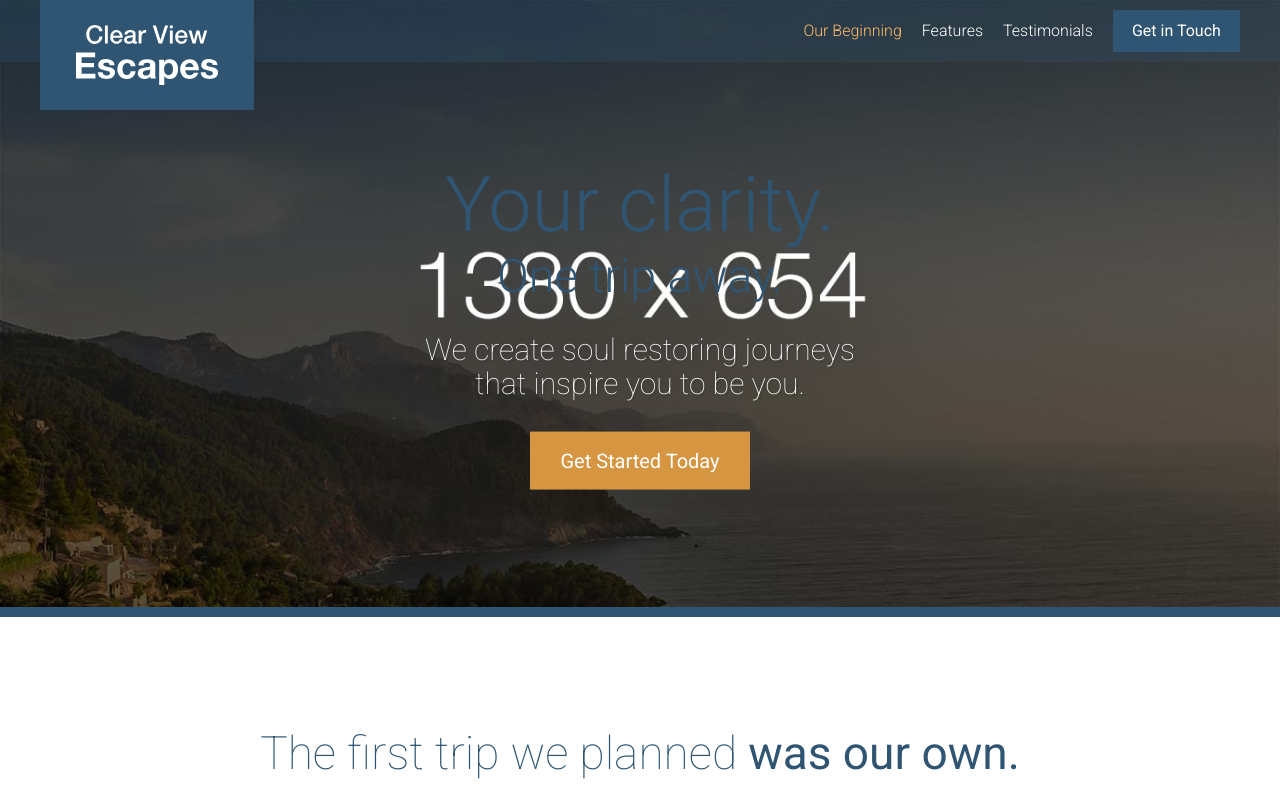
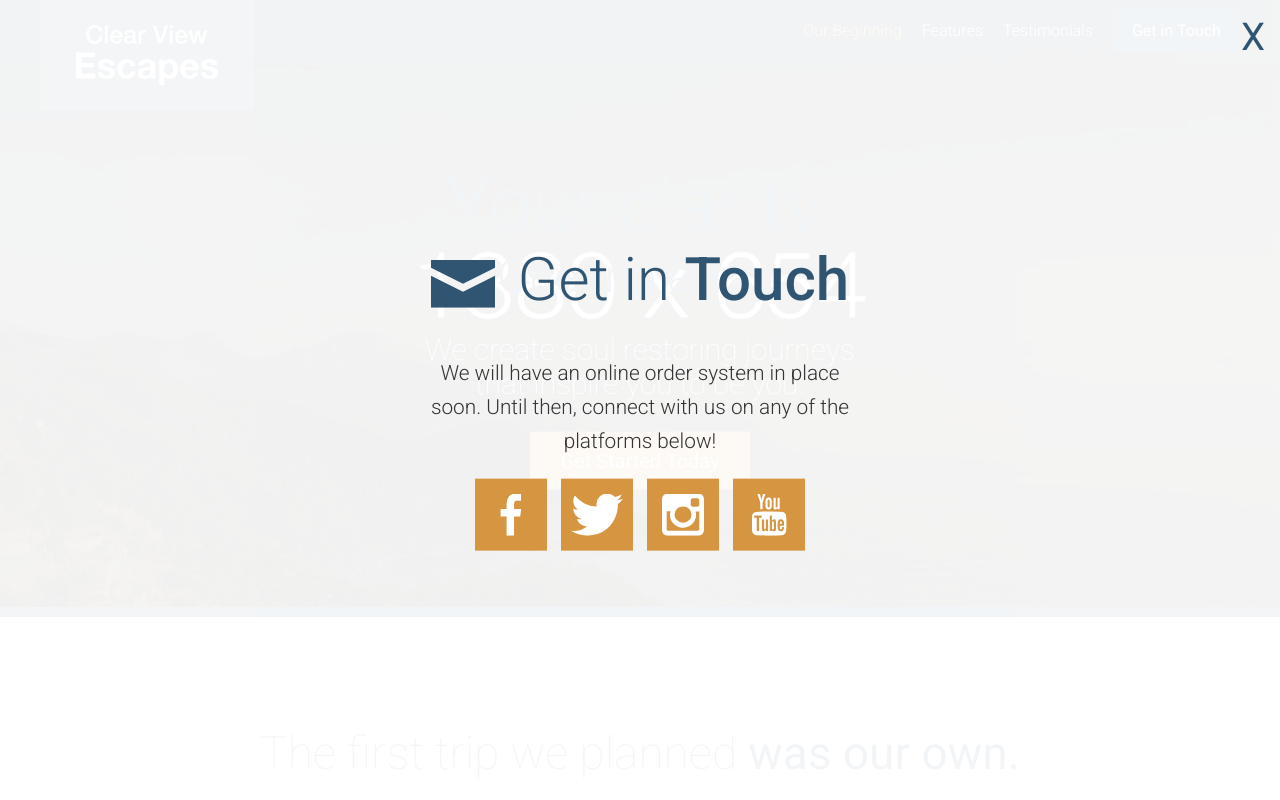
Before and after one commit to rabinrai44/travel-site-redesign, a website: page app/index.html in a window 1280 px wide. Both pictures are taken after a click on the link "Get Started Today". Shown: the top 800 px of the page. Drawn offline with Linux system fonts and the light colour scheme.

Commit message:
Completed the modal overlay.

```diff
--- a/app/assets/scripts/App.js
+++ b/app/assets/scripts/App.js
@@ -3,8 +3,10 @@ import MobileMenu from './modules/MobileMenu';
 import RevealOnScroll from './modules/RevealOnScroll';
 import $ from 'jquery';
 import StickyHeader from './modules/StickyHeader';
+import Modal from './modules/Modal';
 
 var mobileMenu = new MobileMenu();
 new RevealOnScroll($(".feature-item"), "85%");
 new RevealOnScroll($(".testimonial"), "60%");
 var stickyHeader = new StickyHeader();
+var modal = new Modal();
--- /dev/null
+++ b/app/assets/styles/modules/_modal.css
@@ -0,0 +1,49 @@
+.modal {
+  position: fixed;
+  z-index: 5;
+  background-color: rgba(255, 255, 255, 0.94);
+  top: 0;
+  bottom: 0;
+  left: 0;
+  right: 0;
+  opacity: 0;
+  visibility: hidden;
+  transform: scale(1.2);
+  transition: all .3s ease-out;
+
+  &--is-visible {
+    opacity: 1;
+    visibility: visible;
+    transform: scale(1);
+  }
+
+  &__inner {
+    position: absolute;
+    width: 100%;
+    top: 50%;
+    transform: translateY(-50%);
+  }
+
+  &__description {
+    text-align: center;
+    font-size: 1.3rem;
+    font-weight: 300;
+    line-height: 1.65;
+  }
+
+
+  &__close {
+    position: absolute;
+    top: 15px;
+    right: 15px;
+    font-size: 2rem;
+    transform: scale(1.2);
+    transform-origin: 100% 0;
+    color: $mainBlue;
+    cursor: pointer;
+
+    &:hover {
+      color: $mainOrange;
+    }
+  }
+}
--- a/app/assets/styles/modules/_section-title.css
+++ b/app/assets/styles/modules/_section-title.css
@@ -13,6 +13,11 @@
 
   &--blue {
     color: $mainBlue;
+  }
+
+  &--less-margin {
+    margin-bottom: 1.3rem;
+    margin-top: 0;
   }
 
   &__icon {
--- /dev/null
+++ b/app/assets/styles/modules/_social-icons.css
@@ -0,0 +1,26 @@
+.social-icons {
+  text-align: center;
+
+  &__icon {
+    background-color: $mainOrange;
+    display: inline-block;
+    margin: 0 5px 5px 5px;
+    height: 72px;
+    width: 33%;
+    position: relative;
+
+  @mixin atSmall {
+    width: 72px;
+    margin: 0 5px;
+  }
+
+
+    .icon {
+      display: block;
+      position: absolute;
+      top: 50%;
+      left: 50%;
+      transform: translate(-50%, -50%);
+    }
+  }
+}
--- a/app/assets/styles/modules/_wrapper.css
+++ b/app/assets/styles/modules/_wrapper.css
@@ -8,6 +8,10 @@
 
   &--medium {
     max-width: 976px;
+  }
+
+  &--narrow {
+    max-width: 470px;
   }
 
   &--no-padding-until-medium {
--- a/app/assets/styles/styles.css
+++ b/app/assets/styles/styles.css
@@ -17,3 +17,5 @@
 @import "modules/_site-header";
 @import "modules/_primary-nav";
 @import "modules/_reveal-item";
+@import "modules/_modal";
+@import "modules/_social-icons";
--- a/app/index.html
+++ b/app/index.html
@@ -23,7 +23,7 @@
 
       <div class="site-header__menu-content">
         <div class="site-header__btn-container">
-          <a href="#" class="btn">Get in Touch</a>
+          <a href="#" class="btn open-modal">Get in Touch</a>
         </div><!-- .btn-container -->
         <nav class="primary-nav primary-nav--pull-right">
           <ul>
@@ -48,7 +48,7 @@
         <h1 class="large-hero__title">Your clarity.</h1>
         <h2 class="large-hero__subtitle">One trip away.</h2>
         <p class="large-hero__description">We create soul restoring journeys that inspire you to be you.</p>
-        <p><a href="#" class="btn btn--orange btn--large">Get Started Today</a></p>
+        <p><a href="#" class="btn btn--orange btn--large open-modal">Get Started Today</a></p>
     </div><!-- .wrapper -->
   </div><!-- .large-hero__text-content -->
 </div><!-- .large-hero -->
@@ -158,9 +158,27 @@
 
   <footer class="site-footer">
     <div class="wrapper">
-        <p><span class="site-footer__text">Copyright &copy; 2016 Clear View Escapes. All rights reserved. </span> <a href="#" class="btn btn--orange">Get in Touch</a></p>
+        <p><span class="site-footer__text">Copyright &copy; 2016 Clear View Escapes. All rights reserved. </span> <a href="#" class="btn btn--orange open-modal">Get in Touch</a></p>
     </div><!-- .wrapper -->
   </footer><!-- footer -->
+
+  <div class="modal">
+    <div class="modal__inner">
+      <h2 class="section-title section-title--blue section-title--less-margin"><span class="icon icon--mail section-title__icon"></span> Get in <strong>Touch</strong></h2>
+      <div class="wrapper wrapper--narrow">
+          <p class="modal__description">We will have an online order system in place soon. Until then, connect with us on any of the platforms below! </p>
+      </div><!-- .wrapper -->
+
+      <div class="social-icons">
+          <a href="#" class="social-icons__icon"><span class="icon icon--facebook"></span></a>
+          <a href="#" class="social-icons__icon"><span class="icon icon--twitter"></span></a>
+          <a href="#" class="social-icons__icon"><span class="icon icon--instagram"></span></a>
+          <a href="#" class="social-icons__icon"><span class="icon icon--youtube"></span></a>
+      </div><!-- .social-icons -->
+    </div><!-- .modal__inner -->
+    <div class="modal__close">X</div><!-- .modal__close -->
+  </div><!-- .modal -->
+
   <script src="/temp/scripts/App.js"></script>
 </body>
 </html>
--- a/app/temp/styles/styles.css
+++ b/app/temp/styles/styles.css
@@ -589,6 +589,10 @@ a {
     max-width: 976px;
   }
 
+.wrapper--narrow {
+    max-width: 470px;
+  }
+
 .wrapper--no-padding-until-medium {
     padding-left: 0;
     padding-right: 0;
@@ -902,6 +906,11 @@ a {
 
 .section-title--blue {
     color: #2f5572;
+  }
+
+.section-title--less-margin {
+    margin-bottom: 1.3rem;
+    margin-top: 0;
   }
 
 .section-title__icon {
@@ -1380,3 +1389,88 @@ Instead edit gulp/templates/sprite */
     -webkit-transform: scale(1);
             transform: scale(1);
   }
+
+.modal {
+  position: fixed;
+  z-index: 5;
+  background-color: rgba(255, 255, 255, 0.94);
+  top: 0;
+  bottom: 0;
+  left: 0;
+  right: 0;
+  opacity: 0;
+  visibility: hidden;
+  -webkit-transform: scale(1.2);
+          transform: scale(1.2);
+  -webkit-transition: all .3s ease-out;
+  transition: all .3s ease-out;
+}
+
+.modal--is-visible {
+    opacity: 1;
+    visibility: visible;
+    -webkit-transform: scale(1);
+            transform: scale(1);
+  }
+
+.modal__inner {
+    position: absolute;
+    width: 100%;
+    top: 50%;
+    -webkit-transform: translateY(-50%);
+            transform: translateY(-50%);
+  }
+
+.modal__description {
+    text-align: center;
+    font-size: 1.3rem;
+    font-weight: 300;
+    line-height: 1.65;
+  }
+
+.modal__close {
+    position: absolute;
+    top: 15px;
+    right: 15px;
+    font-size: 2rem;
+    -webkit-transform: scale(1.2);
+            transform: scale(1.2);
+    -webkit-transform-origin: 100% 0;
+            transform-origin: 100% 0;
+    color: #2f5572;
+    cursor: pointer;
+  }
+
+.modal__close:hover {
+      color: #d59541;
+    }
+
+.social-icons {
+  text-align: center;
+}
+
+.social-icons__icon {
+    background-color: #d59541;
+    display: inline-block;
+    margin: 0 5px 5px 5px;
+    height: 72px;
+    width: 33%;
+    position: relative;
+  }
+
+@media (min-width: 530px) {
+
+.social-icons__icon {
+    width: 72px;
+    margin: 0 5px
+  }
+  }
+
+.social-icons__icon .icon {
+      display: block;
+      position: absolute;
+      top: 50%;
+      left: 50%;
+      -webkit-transform: translate(-50%, -50%);
+              transform: translate(-50%, -50%);
+    }
```
Also changed, not shown: app/assets/scripts/modules/Modal.js (added, +41 -0 lines), app/temp/scripts/App.js.
